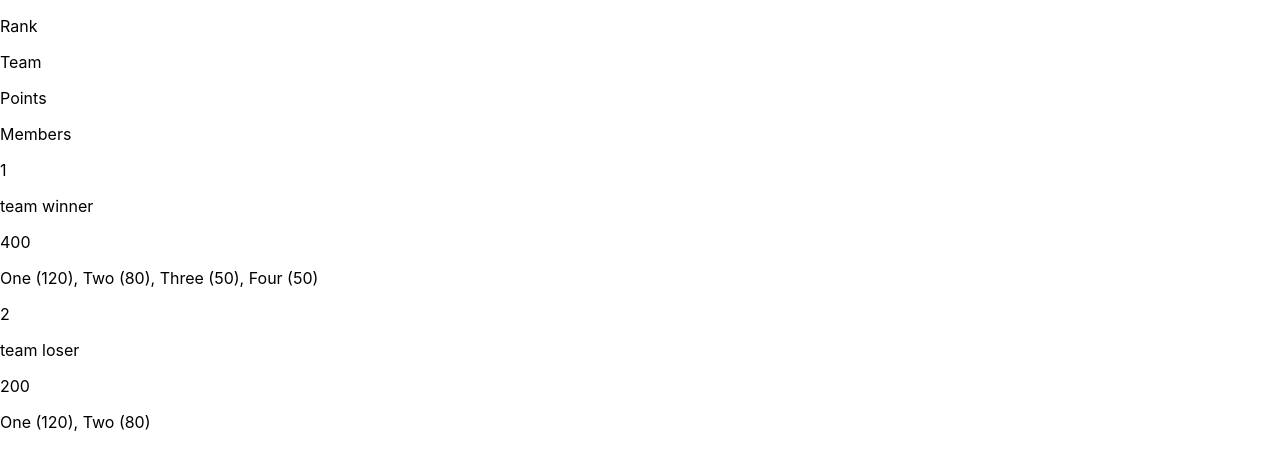
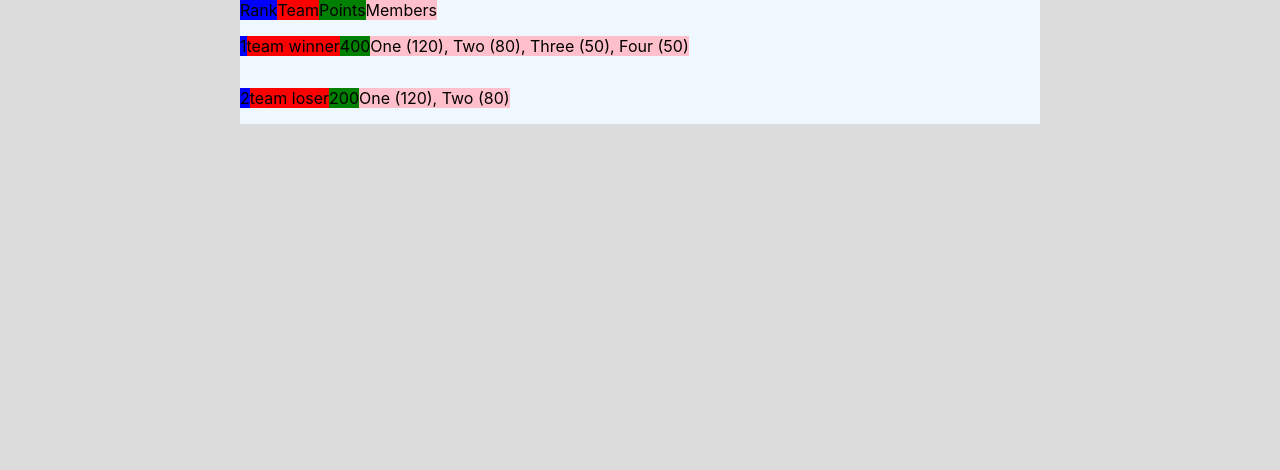
Before and after one commit to yurisilva/bilingue-results-2022-1, a React (Create React App) app: page / in a window 1280 px wide. Shown: the top 470 px of the page. Built offline with nearby package versions, Linux system fonts and the light colour scheme.

Commit message:
Add some styles; add sass;

```diff
--- a/package.json
+++ b/package.json
@@ -9,6 +9,7 @@
     "react": "^18.2.0",
     "react-dom": "^18.2.0",
     "react-scripts": "5.0.1",
+    "sass": "^1.54.5",
     "web-vitals": "^2.1.4"
   },
   "scripts": {
--- a/src/App.js
+++ b/src/App.js
@@ -1,4 +1,3 @@
-import "./styles/App.css";
 import ResultsTable from "./components/ResultsTable/ResultsTable";
 import { exampleDataTwoTeams } from "./testData";
 import React from "react";
--- a/src/components/ResultsTable/ResultsTable.tsx
+++ b/src/components/ResultsTable/ResultsTable.tsx
@@ -1,5 +1,6 @@
 import React from "react";
 import { formatMembersForDisplay, sortGroupsByScore } from "../../helpers";
+import "./style.scss";
 
 export type Person = {
   name: string;
@@ -17,13 +18,19 @@ const ResultsTable = ({ data }: { data: ResultsTableProps[] }) => {
 
   return (
     <>
-      <div data-testid={"results-table"}>
-        <p>Rank</p>
-        <p>Team</p>
-        <p>Points</p>
-        <p>Members</p>
+      <div data-testid={"results-table"} className={"results-table"}>
+        <div className={"results-table-header"}>
+          <div>Rank</div>
+          <div>Team</div>
+          <div>Points</div>
+          <div>Members</div>
+        </div>
         {sortedGroups.map((group, index) => (
-          <div data-testid={"results-table-row"} key={index}>
+          <div
+            data-testid={"results-table-row"}
+            className={"results-table-row"}
+            key={index}
+          >
             <p>{index + 1}</p>
             <p>{group.name}</p>
             <p>{group.points}</p>
--- /dev/null
+++ b/src/components/ResultsTable/style.scss
@@ -0,0 +1,51 @@
+body {
+  background-color: gainsboro;
+  text-align: center;
+}
+
+.results-table {
+  background-color: aliceblue;
+  max-width: 800px;
+  margin-left: auto;
+  margin-right: auto;
+
+  &-header {
+    display: flex;
+
+    :nth-child(1) {
+      background-color: blue;
+    }
+
+    :nth-child(2) {
+      background-color: red;
+    }
+
+    :nth-child(3) {
+      background-color: green;
+    }
+
+    :nth-child(4) {
+      background-color: pink;
+    }
+  }
+
+  &-row {
+    display: flex;
+
+    :nth-child(1) {
+      background-color: blue;
+    }
+
+    :nth-child(2) {
+      background-color: red;
+    }
+
+    :nth-child(3) {
+      background-color: green;
+    }
+
+    :nth-child(4) {
+      background-color: pink;
+    }
+  }
+}
--- a/src/helpers.ts
+++ b/src/helpers.ts
@@ -15,7 +15,8 @@ export const formatMembersForDisplay = ({
   sortedPeople.map((person, index) => {
     sortedString += person.name;
     sortedString += ` (${person.points})`;
-    if (index != sortedPeople.length - 1) sortedString += ", ";
+    if (index !== sortedPeople.length - 1) sortedString += ", ";
+    return sortedString;
   });
 
   return sortedString;
@@ -26,6 +27,5 @@ export const sortGroupsByScore = (
 ): ResultsTableProps[] => {
   if (!data) return [] as ResultsTableProps[];
 
-  let sortedGroups = data.sort((a, b) => (a.points < b.points ? 1 : -1));
-  return sortedGroups;
+  return data.sort((a, b) => (a.points < b.points ? 1 : -1));
 };
--- a/src/styles/App.css
+++ /dev/null
@@ -1,38 +0,0 @@
-.App {
-  text-align: center;
-}
-
-.App-logo {
-  height: 40vmin;
-  pointer-events: none;
-}
-
-@media (prefers-reduced-motion: no-preference) {
-  .App-logo {
-    animation: App-logo-spin infinite 20s linear;
-  }
-}
-
-.App-header {
-  background-color: #282c34;
-  min-height: 100vh;
-  display: flex;
-  flex-direction: column;
-  align-items: center;
-  justify-content: center;
-  font-size: calc(10px + 2vmin);
-  color: white;
-}
-
-.App-link {
-  color: #61dafb;
-}
-
-@keyframes App-logo-spin {
-  from {
-    transform: rotate(0deg);
-  }
-  to {
-    transform: rotate(360deg);
-  }
-}
```
